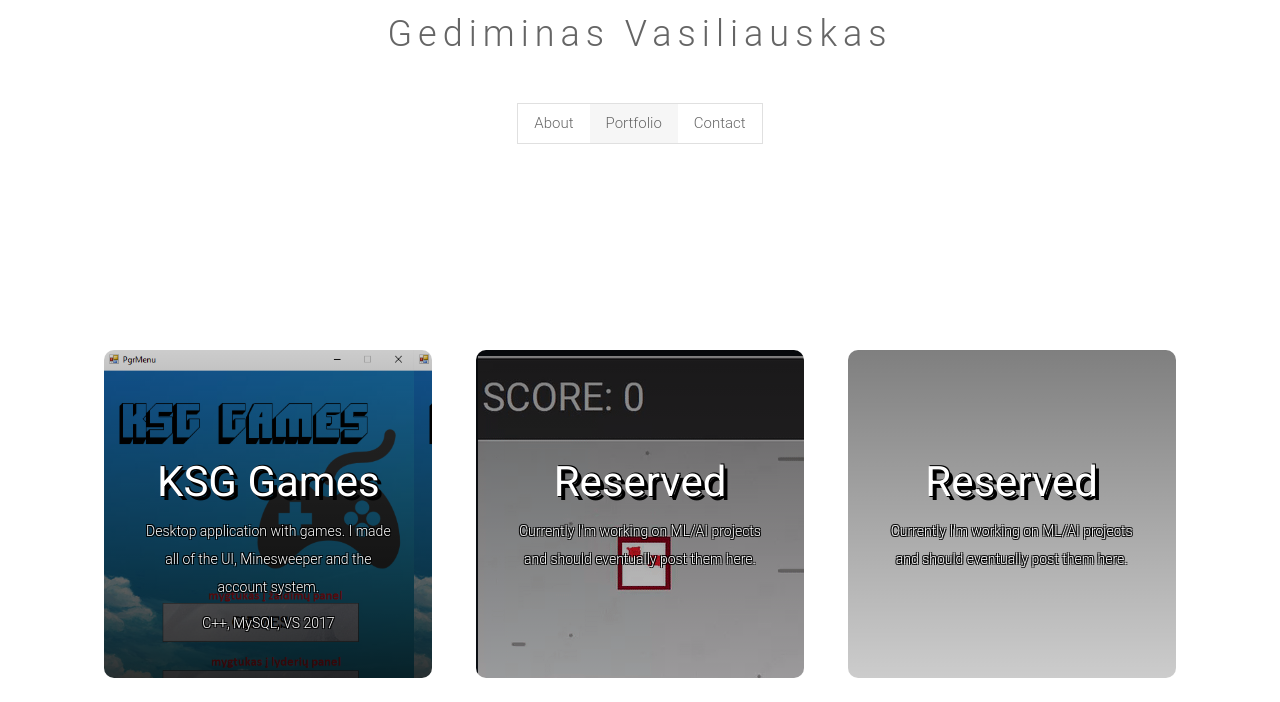
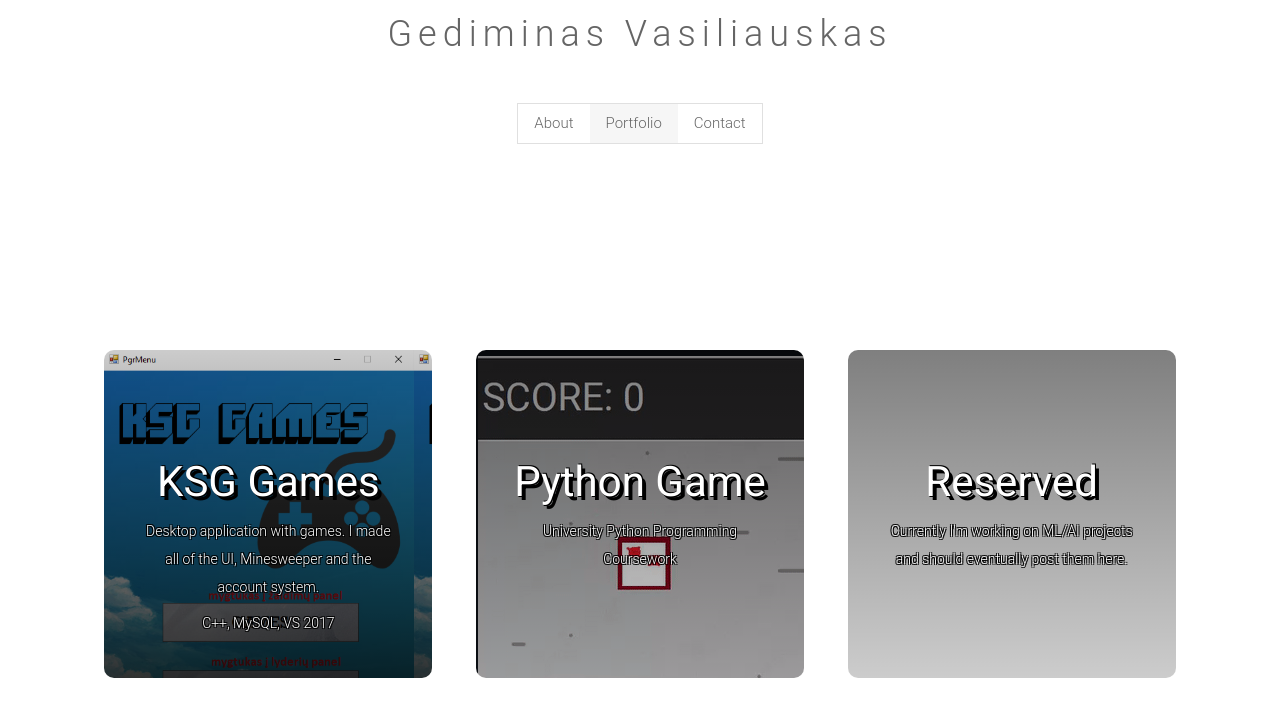
Before and after one commit to gedasv/portfolio, a plain HTML site: page index.html in a window 1280 px wide. Both pictures are taken after a click on the link "Portfolio". Shown: the part 193-895 px from the top of the page. Drawn offline with nearby package versions, Linux system fonts and the light colour scheme.

Commit message:
Update index.html

```diff
--- a/index.html
+++ b/index.html
@@ -50,8 +50,8 @@
       <div class="imgx-box imgx-img-2">
         <a href="https://github.com/gedasv/python-game">
         <div class="imgx-info">
-          <h3>Reserved</h3>
-          <p>Currently I'm working on ML/AI projects and should eventually post them here.</p>
+          <h3>Python Game</h3>
+          <p>University Python Programming Coursework</p>
         </div></a>
       </div>
     </li>
```
